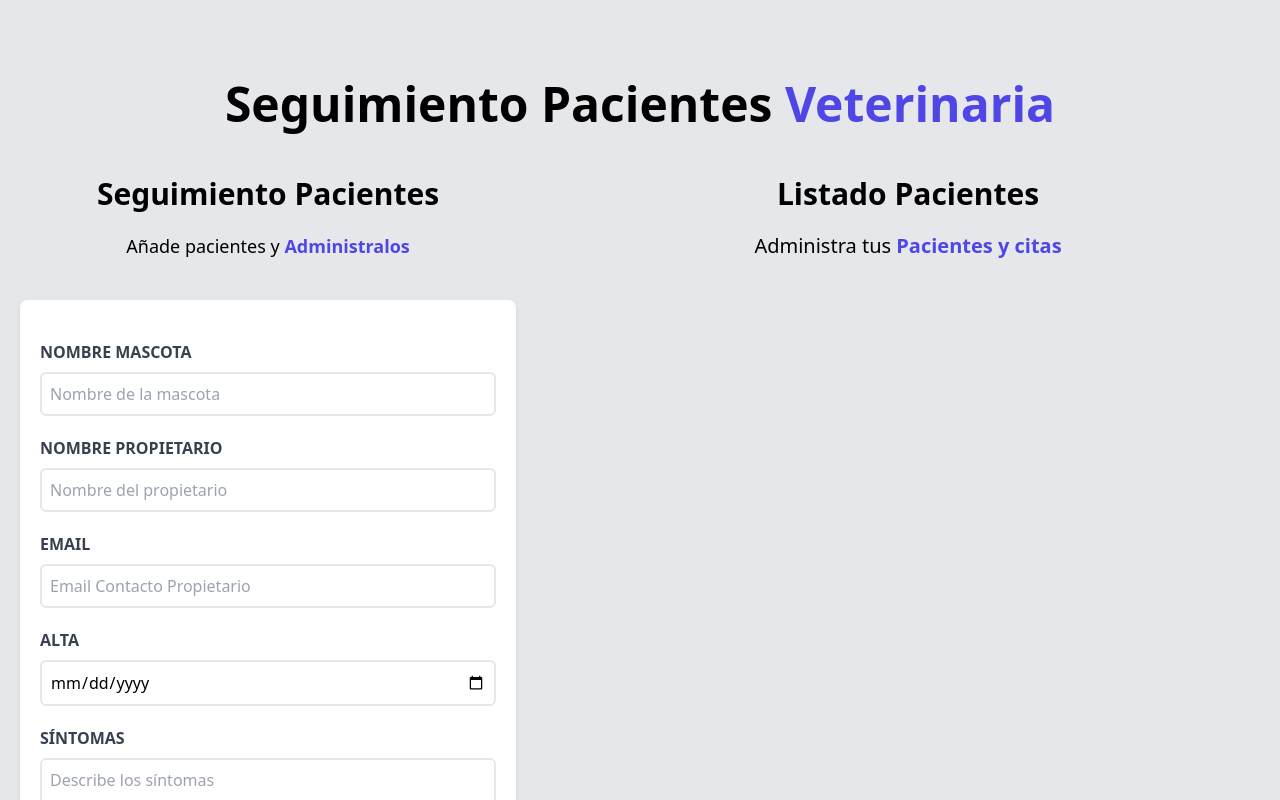
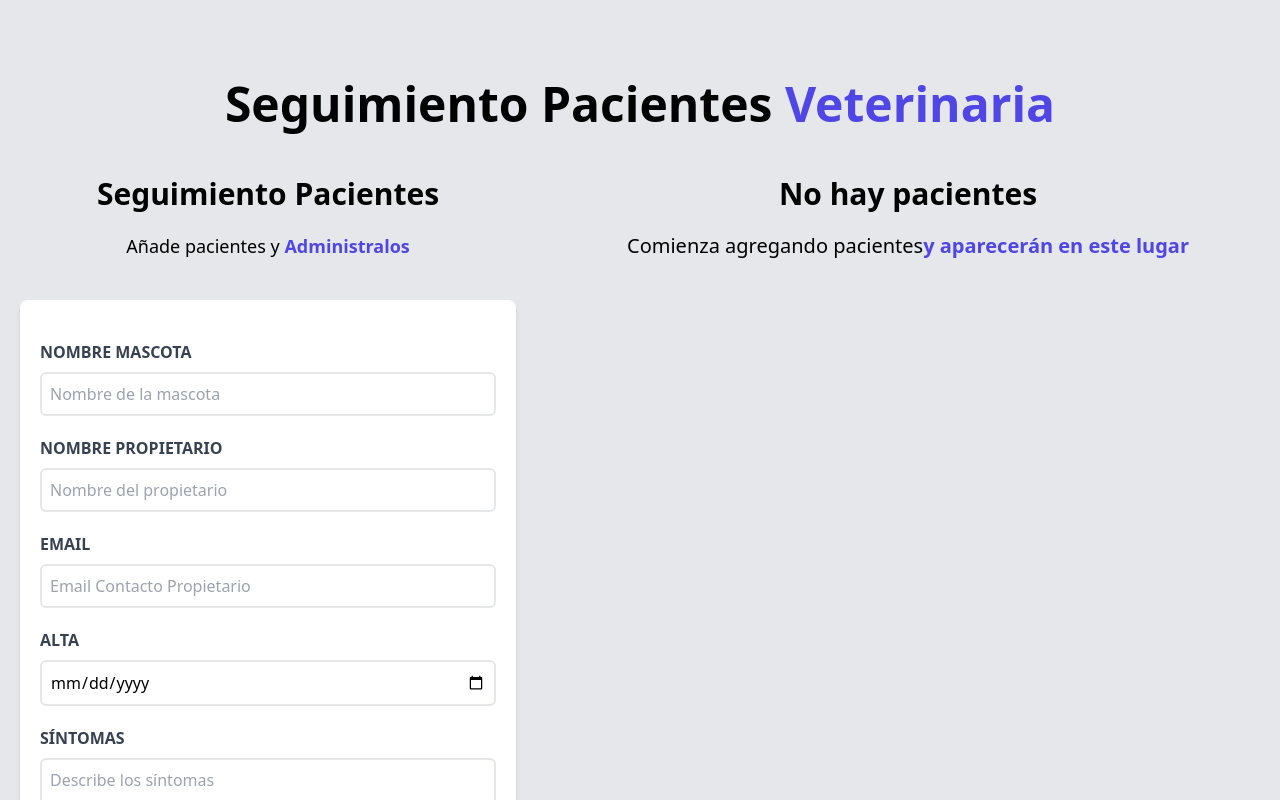
Before and after one commit to Daniel151505/app-citas, a React (Vite) app: page / in a window 1280 px wide. Shown: the top 800 px of the page. Built offline with nearby package versions, Linux system fonts and the light colour scheme.

Commit message:
Mostrando textos de forma condicional

```diff
--- a/src/components/listadoPacientes.jsx
+++ b/src/components/listadoPacientes.jsx
@@ -3,18 +3,27 @@
 function ListadoPacientes({ pacientes }) {
   return (
     <div className="md:w-1/2 lg:w-3/5 md:h-screen overflow-y-scroll">
+      {pacientes && pacientes.length ? (
+        <>
           <h2 className="font-black text-3xl text-center">Listado Pacientes</h2>
           <p className="text-xl mt-5 mb-10 text-center">
             Administra tus {""}
             <span className="text-indigo-600 font-bold">Pacientes y citas</span>
           </p>
 
-      {pacientes.map( paciente => (
-        <Paciente
-            key={paciente.id}
-            paciente={paciente}
-        />
+          {pacientes.map((paciente) => (
+            <Paciente key={paciente.id} paciente={paciente} />
           ))}
+        </>
+      ) : (
+        <>
+        <h2 className="font-black text-3xl text-center">No hay pacientes</h2>
+          <p className="text-xl mt-5 mb-10 text-center">
+             Comienza agregando pacientes{""}
+            <span className="text-indigo-600 font-bold">y aparecerán en este lugar</span>
+          </p>
+        </>
+      )}
     </div>
   );
 }
```
Lines whose indentation alone changed are shown as unchanged.
